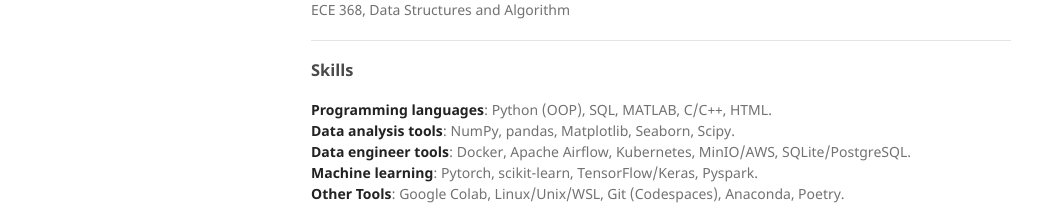
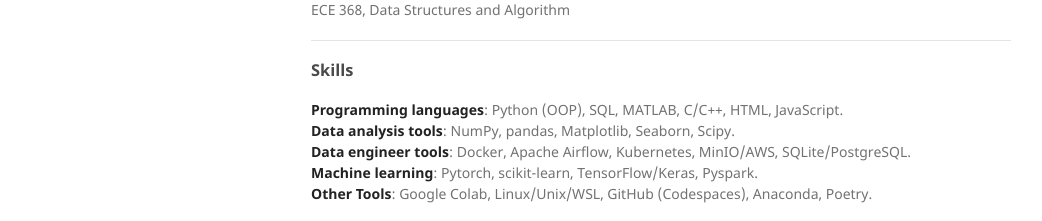
Before and after one commit to peng-ju/peng-ju.github.io, a Jekyll site: the page built from index.md, in a window 1280 px wide. Shown: the part 681-902 px from the top of the page, without its empty margins (119-1161 px from the left). Built offline with Jekyll 4.4.1, drawn with Linux system fonts in a browser that asks for light colours.

Commit message:
update home

```diff
--- a/index.md
+++ b/index.md
@@ -26,8 +26,8 @@
 
 ---
 ### Skills
-**Programming languages**: Python (OOP), SQL, MATLAB, C/C++, HTML.
+**Programming languages**: Python (OOP), SQL, MATLAB, C/C++, HTML, JavaScript.
 **Data analysis tools**: NumPy, pandas, Matplotlib, Seaborn, Scipy.
 **Data engineer tools**: Docker, Apache Airflow, Kubernetes, MinIO/AWS, SQLite/PostgreSQL.
 **Machine learning**: Pytorch, scikit-learn, TensorFlow/Keras, Pyspark.
-**Other Tools**: Google Colab, Linux/Unix/WSL, Git (Codespaces), Anaconda, Poetry.
+**Other Tools**: Google Colab, Linux/Unix/WSL, GitHub (Codespaces), Anaconda, Poetry.
```
